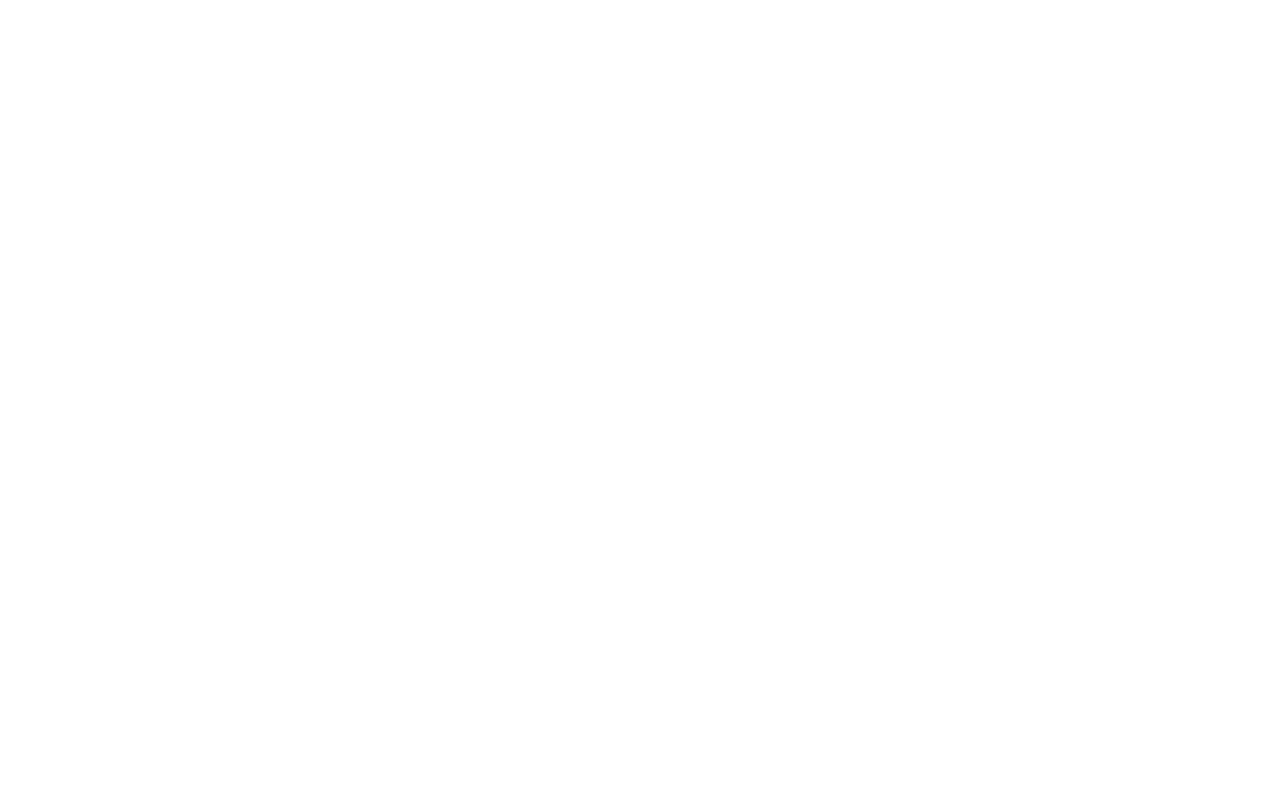
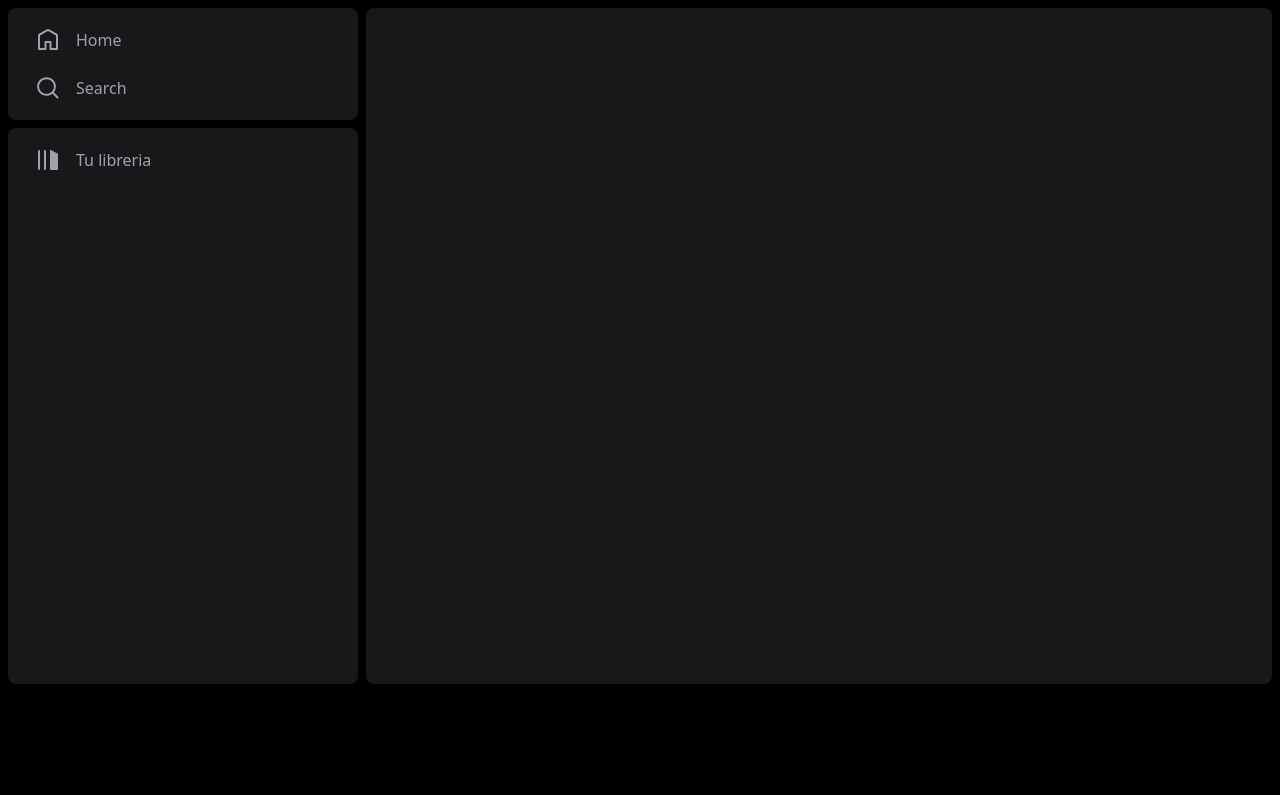
Before and after one commit to LQuesadaM/clon-spotify-astro, an Astro site: page / in a window 1280 px wide. Built offline with nearby package versions, Linux system fonts and the light colour scheme; Astro itself is replaced by a stand-in of ours.

Commit message:
add Layout

```diff
--- a/src/layouts/Layout.astro
+++ b/src/layouts/Layout.astro
@@ -1,4 +1,6 @@
 ---
+import AsideMenu from "../components/AsideMenu.astro";
+
 interface Props {
   title: string;
 }
@@ -17,6 +19,33 @@
     <title>{title}</title>
   </head>
   <body>
+    <div id="app" class="relative h-screen p-2 flex items-stretch gap-2">
+      <aside class="[grid-area:aside] flex flex-col overflow-y-auto">
+        <AsideMenu />
+      </aside>
+      <main class="[grid-area:main] rounded-lg bg-zinc-900 overflow-y-auto">
+      </main>
+      <footer class="[grid-area:player] min-h-[100px]"></footer>
+
       <slot />
+    </div>
   </body>
 </html>
+
+<style>
+  #app {
+    display: grid;
+    grid-template-areas:
+      "aside main main"
+      "player player player";
+    grid-template-columns: 350px 1fr;
+    grid-template-rows: 1fr auto;
+  }
+</style>
+<style is:global>
+  html {
+    font-family: "CircularStd", system-ui, sans-serif;
+    background: #000;
+    color: white;
+  }
+</style>
```
Lines whose indentation alone changed are shown as unchanged.
